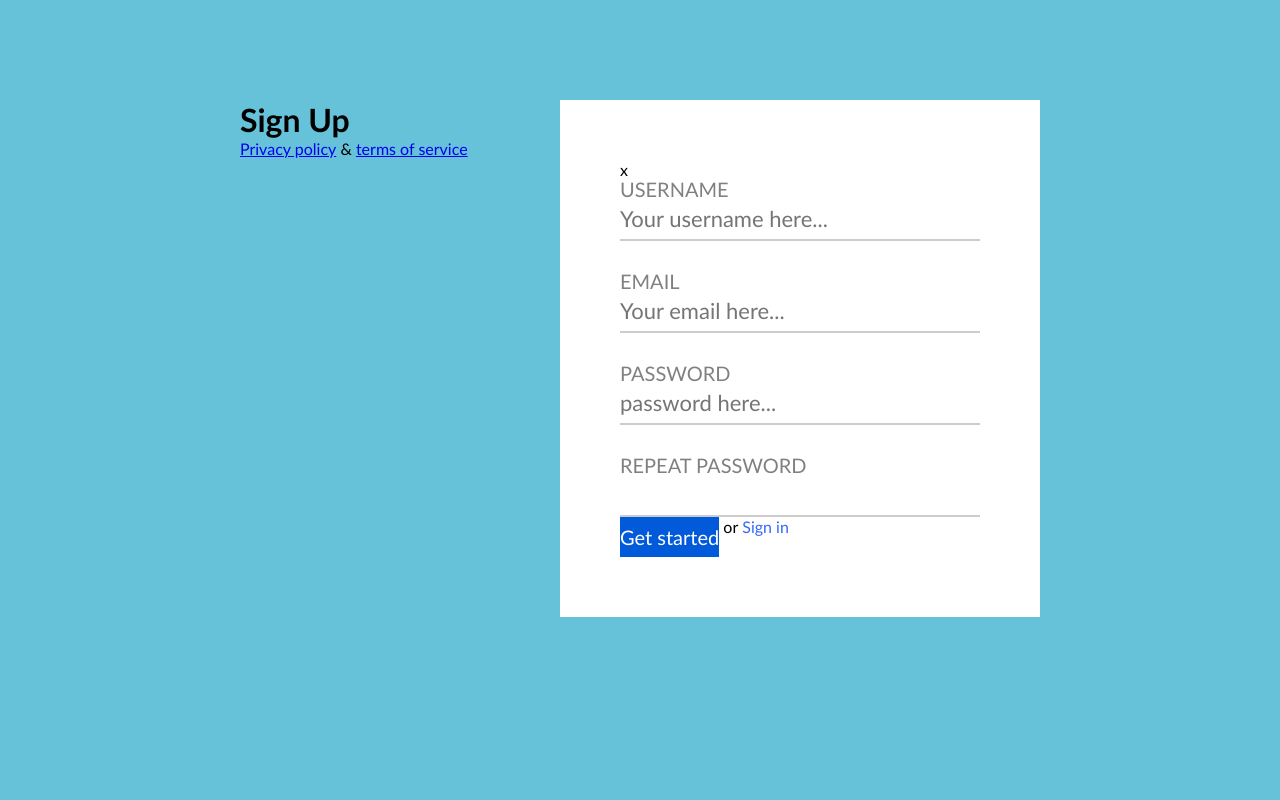
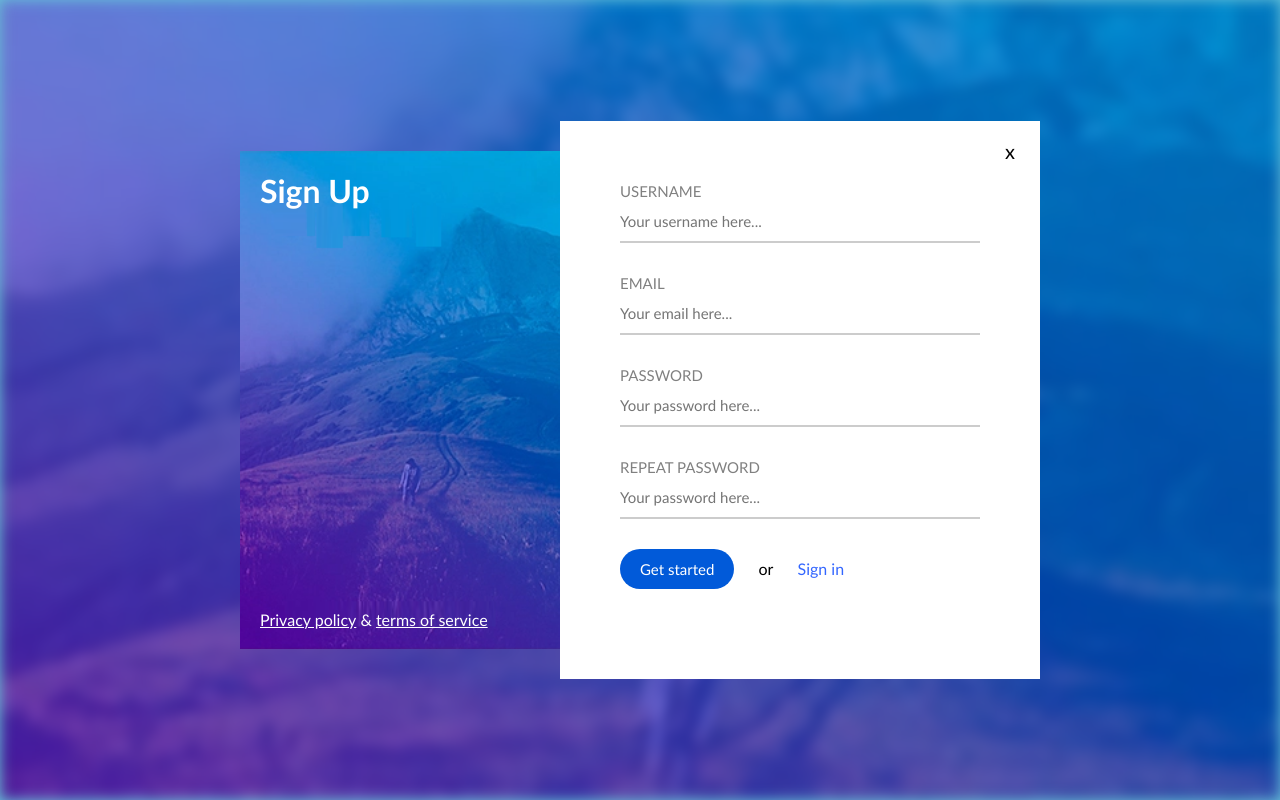
Before and after one commit to JustinaRidz/sign-up, a plain HTML site: page index.html in a window 1280 px wide. Drawn offline with Linux system fonts and the light colour scheme.

Commit message:
full css,

```diff
--- a/CSS/main.css
+++ b/CSS/main.css
@@ -1,32 +1,67 @@
 body {
     background-color: #66C2D9;
+}
+.background {
+    width: 100%;
+    height: 100vh;
+    background-image: url(../img/kalnas.png);
+    background-repeat: no-repeat;
+    background-size: cover;
+    background-position: center;
+    filter: blur(7px);
 }
 
 .conteiner {
     width: 800px;
-    margin-top: 100px;
-    margin-left: calc( 50% - 400px );
+    position: absolute;
+    top: 50%;
+    left: 50%;
+    transform: translate(-50%, -50%);
 }
     .left {
         width: 40%;
         float: left;
-        background-color: #01  95DE;
+        background-color: #0197DF;
+        color: #fff;
+        position: absolute;
+        top: 30px;
+        bottom: 30px;
+        background-image: url(../img/kalnas.png);
+        background-repeat: no-repeat;
+        background-size: cover;
+        background-position: center;
     }
         .left > h1 {
+            width: 100%;
+            padding: 20px;
         }
         .left > .links {
+            width: 100%;
+            padding: 20px;
+            position: absolute;
+            bottom: 0;
+            left: 0;
         }
-        .left > .links > a {;
+        .left > .links > a {
+            color: #fff;
         }
         .left > .links > span {
         }
     .right {
         width: 60%;
-        float: left;
+        float: right;
         padding: 60px;
         background-color: #fff;
+        position: relative;
     }
         .right > .close {
+            width: 60px;
+            line-height: 60px;
+            text-align: center;
+            font-size: 20px;
+            position: absolute;
+            top: 0;
+            right: 0;
         }
         form {
             width: 100%
@@ -36,33 +71,45 @@ body {
              border: none;
              margin-bottom: 30px;
            }
-            form > .form-row:last-of-type {
+            form > .form-row:last-of-child {
                 margin-bottom: 0;
             }
             form > .form-row > label {
                 width: 100%;
                 color: gray;
-                font-size: 20px;
+                font-size: 15px;
                 line-height: 20px;
                 text-transform: uppercase;
 
             }
             form > .form-row > input {
                 width: 100%;
-                font-size: 22px;
+                font-size: 15px;
                 line-height: 40px;
                 border: none;
                 border-bottom: 2px solid #ccc;
             }
+                form > .form-row > input:focus {
+                    outline: none;
+                }
+
             form> .form-row > .btn {
+                padding-left: 20px;
+                padding-right: 20px;
                 background-color: #015AD9;
                 color:#fff;
-                font-size: 20px;
+                font-size: 15px;
                 line-height: 40px;
+                border-radius: 20px;
+
             }
             form > .form-row > span {
+                line-height: 40px;
+                margin-left: 20px;
+                margin-right: 20px;
             }
             form > .form-row > a {
                 color: #36f;
                 text-decoration: none;
+                line-height: 40px;
             }
--- a/index.html
+++ b/index.html
@@ -9,6 +9,8 @@
     <link rel="stylesheet" href="./css/main.css">
 </head>
 <body>
+    <div class="background"></div>
+
    <div class="conteiner">
         <div class="left">
             <h1>Sign Up</h1>
@@ -22,7 +24,7 @@
             <div class="close">x</div>
             <form>
                 <fieldset class="form-row">
-                    <label for="Username">Username</label>
+                    <label for="Us ername">Username</label>
                     <input type="text" name="username" placeholder="Your username here...">
                 </fieldset>
                 <fieldset class="form-row">
@@ -30,12 +32,12 @@
                     <input type="email" name="email" placeholder="Your email here...">
                 </fieldset>
                 <fieldset class="form-row">
-                    <label for="password">Password</label>
-                    <input type="password" name="password" placeholder="password here...">
+                    <label for="pass">Password</label>
+                    <input type="password" name="pass" placeholder="Your password here...">
                 </fieldset>
                 <fieldset class="form-row">
                     <label for="repeat-pass">Repeat password</label>
-                    <input type="password" name="reapeat-pass">
+                    <input type="password" name="reapeat-pass" placeholder="Your password here...">
                 </fieldset>
                 <div class="form-row">
                     <div class="btn">Get started</div>
```
Also changed, not shown: img/pagaminta.png (added).
